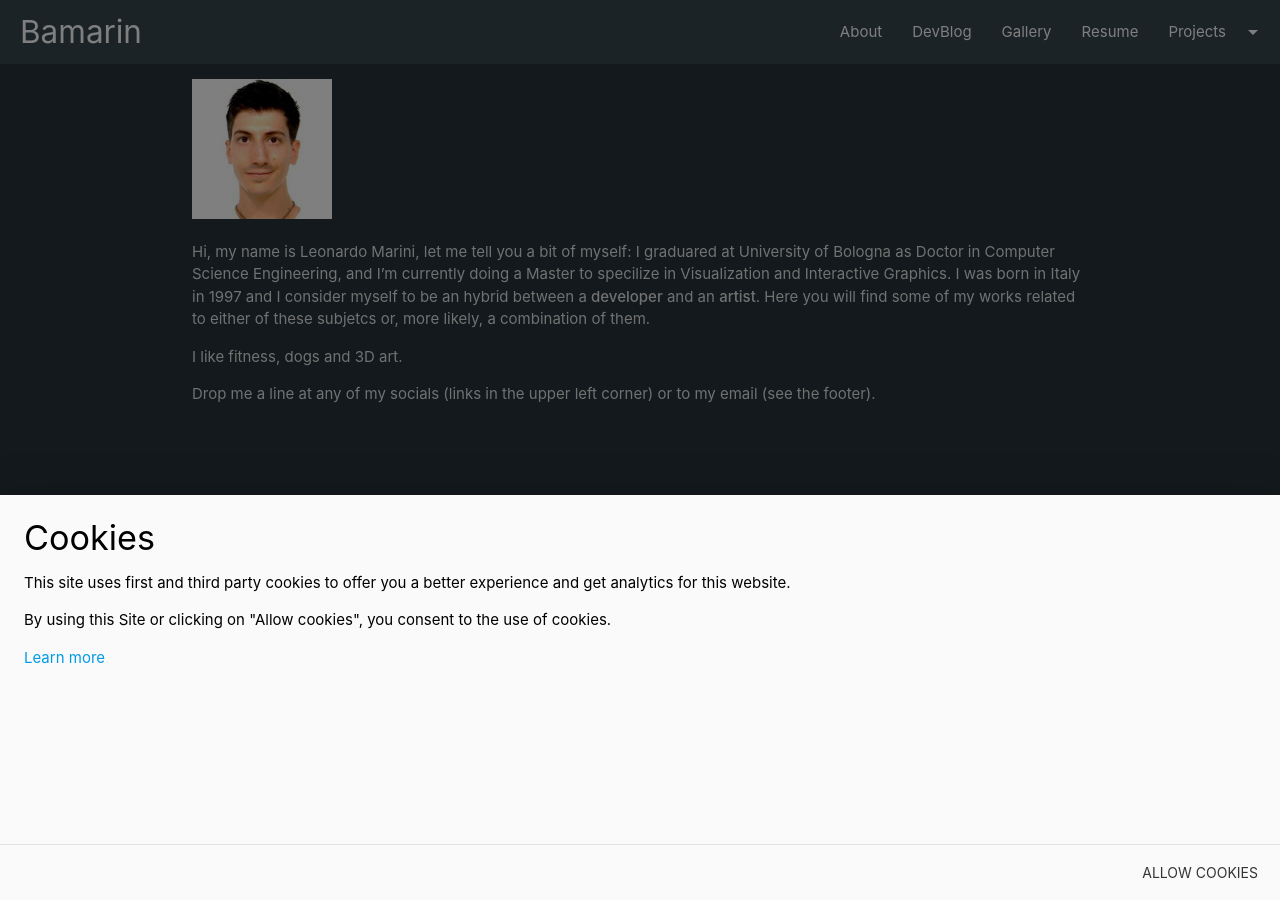
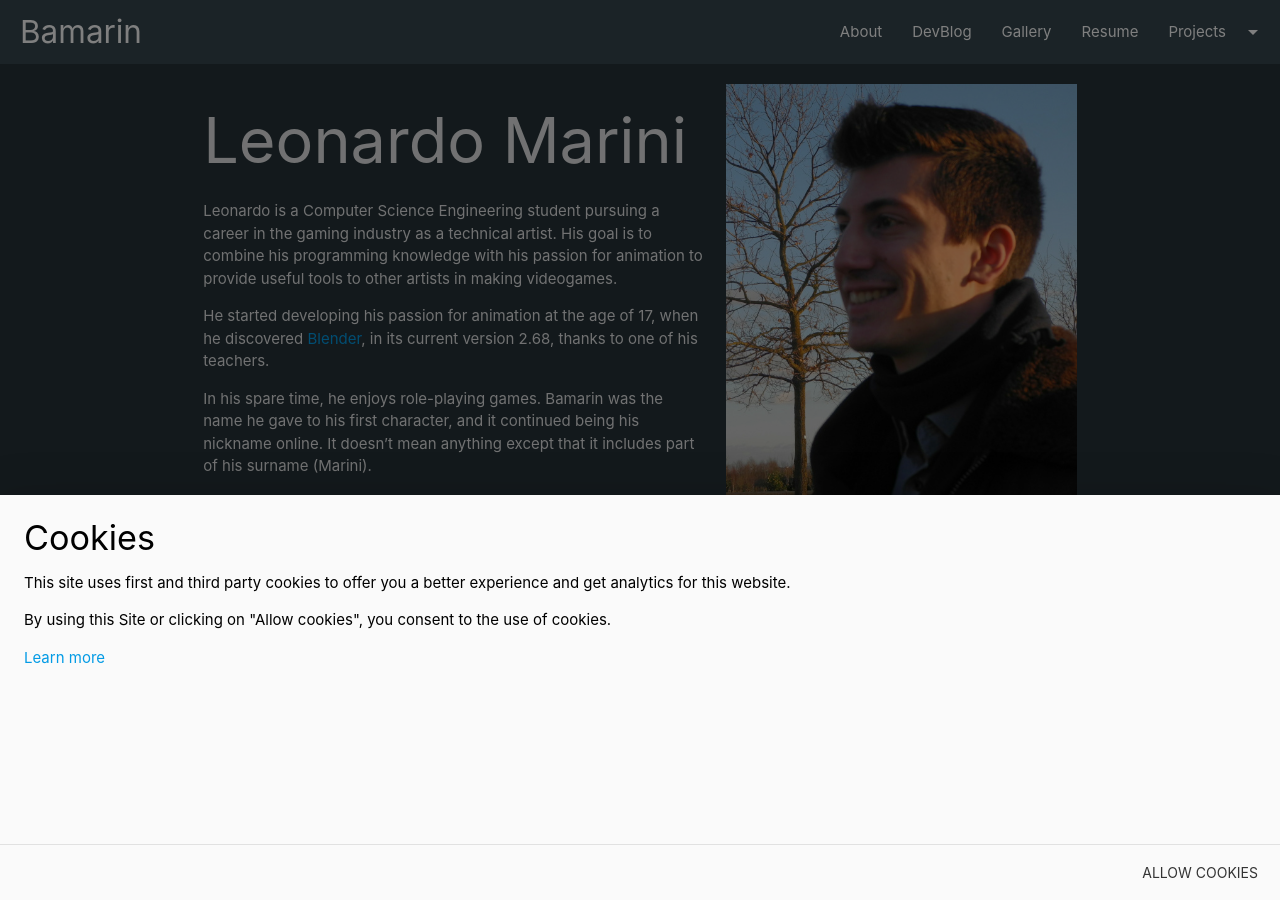
Before and after one commit to Bamarin/Bamarin.github.io, a Jekyll site: the page built from about.md, in a window 1280 px wide. Built offline with Jekyll 4.4.1, drawn with Linux system fonts in a browser that asks for light colours.

Commit message:
change about to a less cringy one

```diff
--- a/_config.yml
+++ b/_config.yml
@@ -72,11 +72,6 @@ collections:
 defaults:
   - scope:
       path: ""
-      type: "team_members"
-    values:
-      layout: "member"
-  - scope:
-      path: ""
       type: "projects"
     values:
       layout: "project"
--- /dev/null
+++ b/_layouts/text-img.html
@@ -0,0 +1,14 @@
+---
+layout: default
+---
+<div class="row">
+  <div class="col s12 m7">
+    <h1>{{ page.title }}</h1>
+    <p>{{content}}</p>
+  </div>
+  <div class="col s12 m5">
+    <img class="side-img responsive-img" src="{{page.image}}">
+    </img>
+  </div>
+  <div class="col s12 m7"></div>
+</div>
--- a/_sass/body.scss
+++ b/_sass/body.scss
@@ -11,3 +11,7 @@ main {
   background-color: color("blue-grey", "darken-4");
   flex: 1 0 auto;
 }
+
+.side-img {
+  margin-top: 20px;
+}
--- a/about.md
+++ b/about.md
@@ -1,15 +1,22 @@
 ---
-title: About
+layout: text-img
+title: Leonardo Marini
+image: /assets/images/vdungeon/leonardo.jpg
 permalink: /about/
 ---
 
-<img src="/assets/images/fototessera2019.jpg" />
+Leonardo is a Computer Science Engineering student pursuing a career in the
+gaming industry as a technical artist. His goal is to combine his programming
+knowledge with his passion for animation to provide useful tools to other
+artists in making videogames.
 
-Hi, my name is Leonardo Marini, let me tell you a bit of myself:
-I graduared at University of Bologna as Doctor in Computer Science Engineering, and I'm currently doing a Master to specilize in Visualization and Interactive Graphics.
-I was born in Italy in 1997 and I consider myself to be an hybrid between a **developer** and an **artist**.
-Here you will find some of my works related to either of these subjetcs or, more likely, a combination of them.
+He started developing his passion for animation at the age of 17, when he
+discovered [Blender](https://www.blender.org/), in its current version 2.68,
+thanks to one of his teachers.
 
-I like fitness, dogs and 3D art.
+In his spare time, he enjoys role-playing games. Bamarin was the name he gave
+to his first character, and it continued being his nickname online. It doesn’t
+mean anything except that it includes part of his surname (Marini).
 
-Drop me a line at any of my socials (links in the upper left corner) or to my email (see the footer).
+If there’s anything else you’d like to know about him, don’t hesitate to send
+him an email!
```
Also changed, not shown: _layouts/member.html (deleted, +0 -7 lines).
